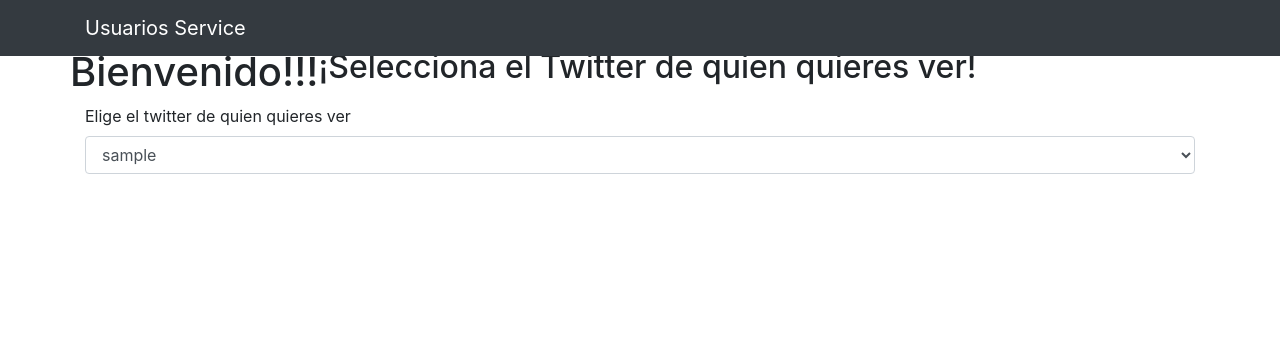
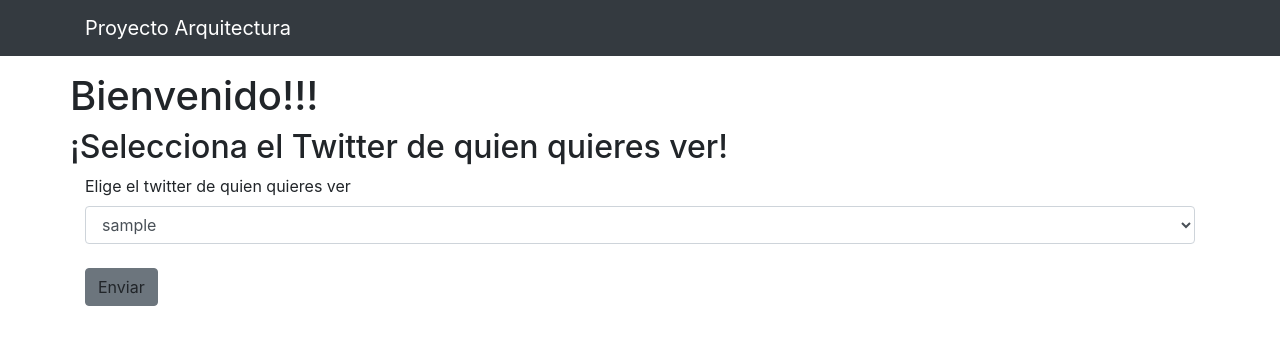
Before and after one commit to Ed9ar/ArquiFinal, a Flask app: page / in a window 1280 px wide. Shown: the top 345 px of the page. Run offline with Flask 2, Linux system fonts and the light colour scheme; tables that the repository leaves empty or names only in its code hold one stand-in row (values such as "Sample post"); some libraries are stand-ins or nearby versions.

Commit message:
Cambio en el servicio y dise;o

```diff
--- a/templates/UsuarioService.html
+++ b/templates/UsuarioService.html
@@ -1,8 +1,9 @@
 {% extends 'layout.html' %} {% block content %}
+<br>
 <div class="row mar">
-    <h1>Bienvenido!!!</h1>
     <div class="explanation">
-        <h2>¡Selecciona el Twitter de quien quieres ver!</h2>
+      <h1>Bienvenido!!!</h1>
+      <h2>¡Selecciona el Twitter de quien quieres ver!</h2>
     </div>
 </div>
 
@@ -16,6 +17,8 @@
               <option>{{item[0]}}</option>
             {% endfor %}
           </select>
+          <br>
+          <a name="" id="" class="btn btn-secondary" type="submit" role="button">Enviar</a>
         </div>
 
       </form>
--- a/templates/layout.html
+++ b/templates/layout.html
@@ -18,7 +18,7 @@
     <header class="site-header">
       <nav class="navbar navbar-expand-md navbar-dark bg-steel fixed-top bg-dark">
         <div class="container">
-          <a class="navbar-brand mr-4" href="/">Usuarios Service</a>
+          <a class="navbar-brand mr-4" href="/">Proyecto Arquitectura</a>
           <button class="navbar-toggler" type="button" data-toggle="collapse" data-target="#navbarToggle" aria-controls="navbarToggle" aria-expanded="false" aria-label="Toggle navigation">
             <span class="navbar-toggler-icon"></span>
           </button>
```
